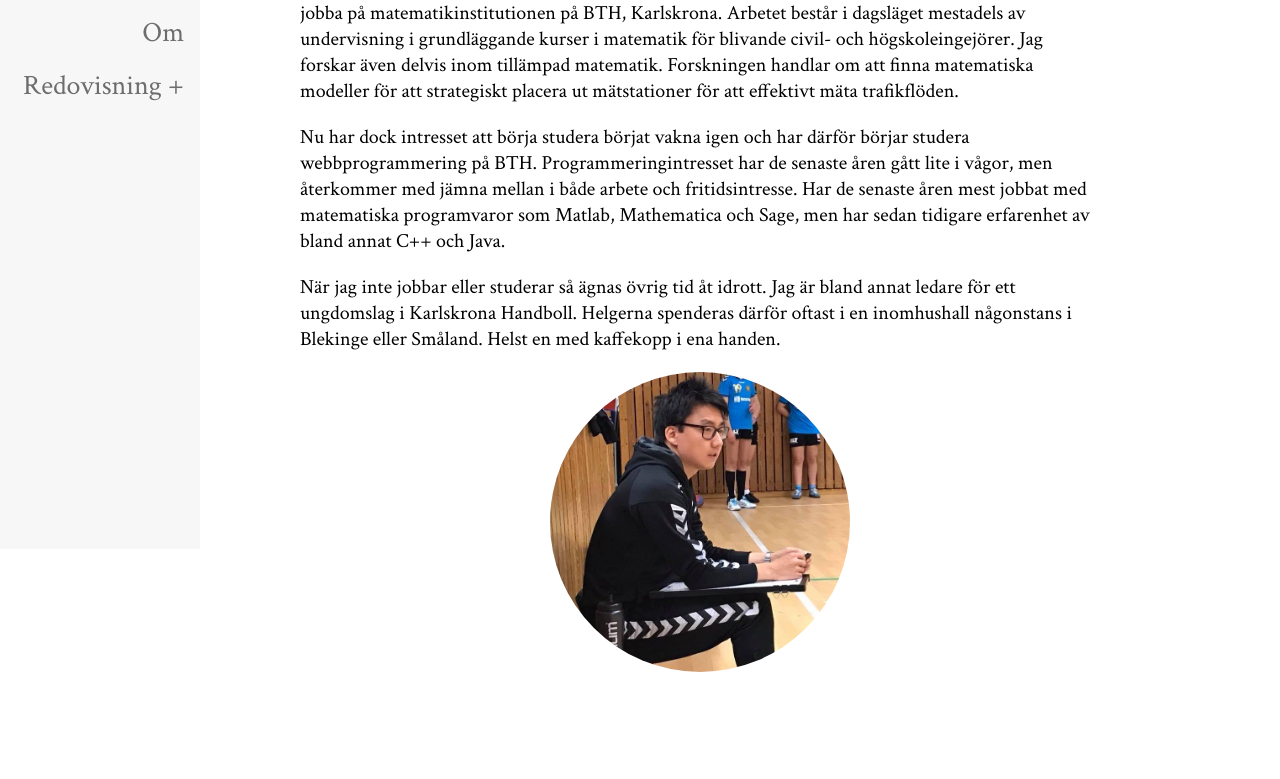
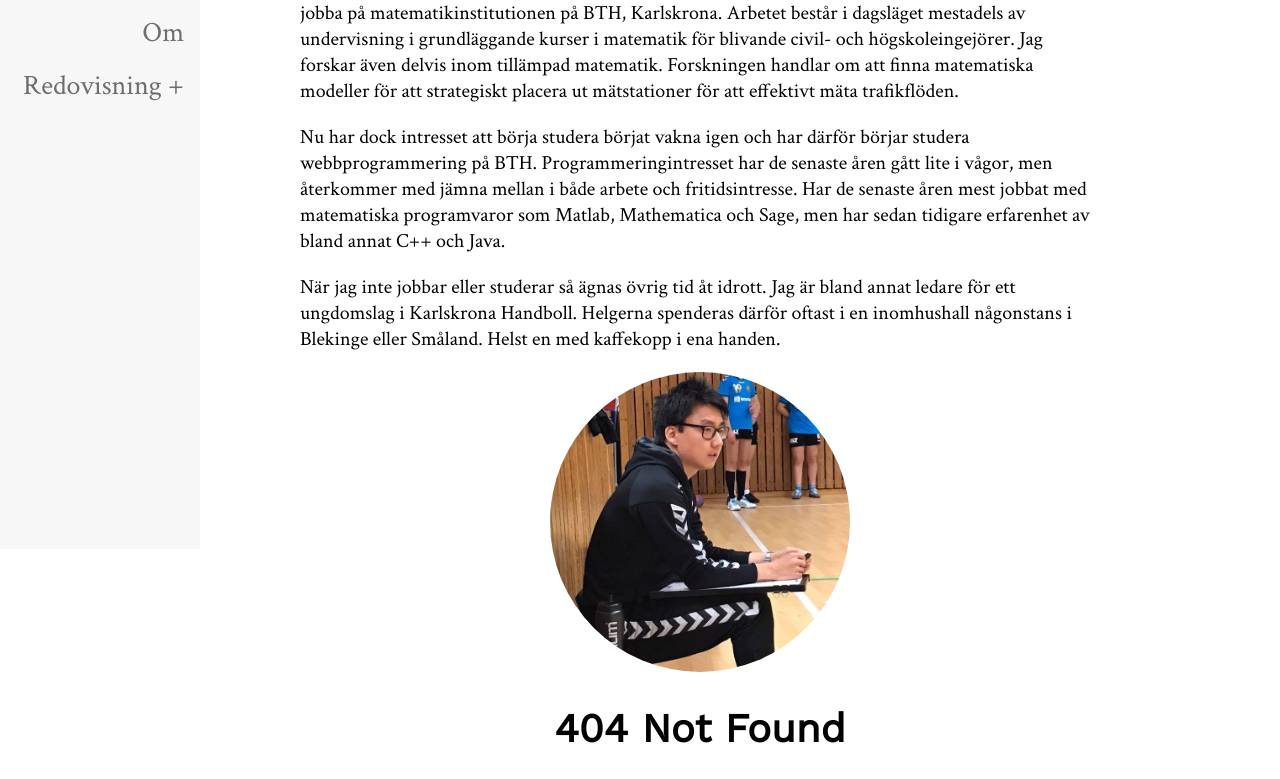
Before and after one commit to henrikfredriksson/jsramverk, a React (Create React App) app: page / in a window 1280 px wide. Shown: the part 251-1030 px from the top of the page. Before the commit the page ends 930 px from the top, so only its background shows below. Built offline with nearby package versions, Linux system fonts and the light colour scheme.

Commit message:
404 routes

```diff
--- a/src/components/navbar.js
+++ b/src/components/navbar.js
@@ -41,6 +41,8 @@ export default function Navbar() {
 
       <Route path='/reports' exact render={() => <Redirect to='/' />} />
       <Route path='/reports/week' exact render={() => <Redirect to='/' />} />
+      <Route exact component={() => (<h1>404 Not Found</h1>)} />
+
 
       <div className='navbar'>
         <h3>jsramverk</h3>
```
